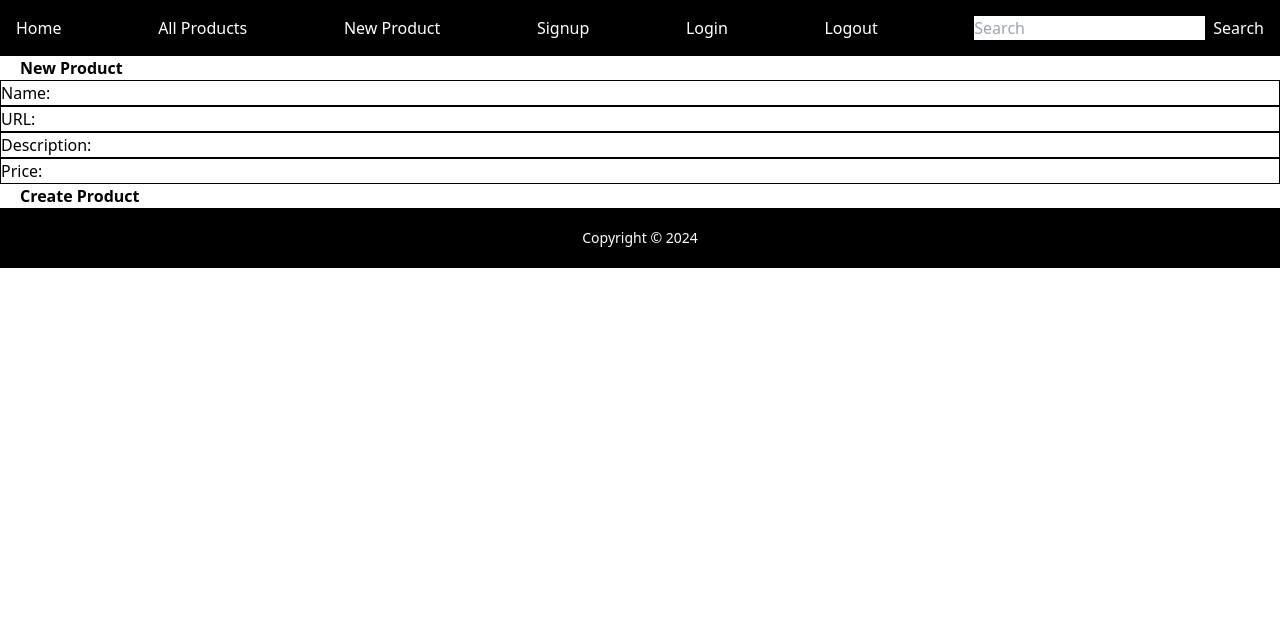
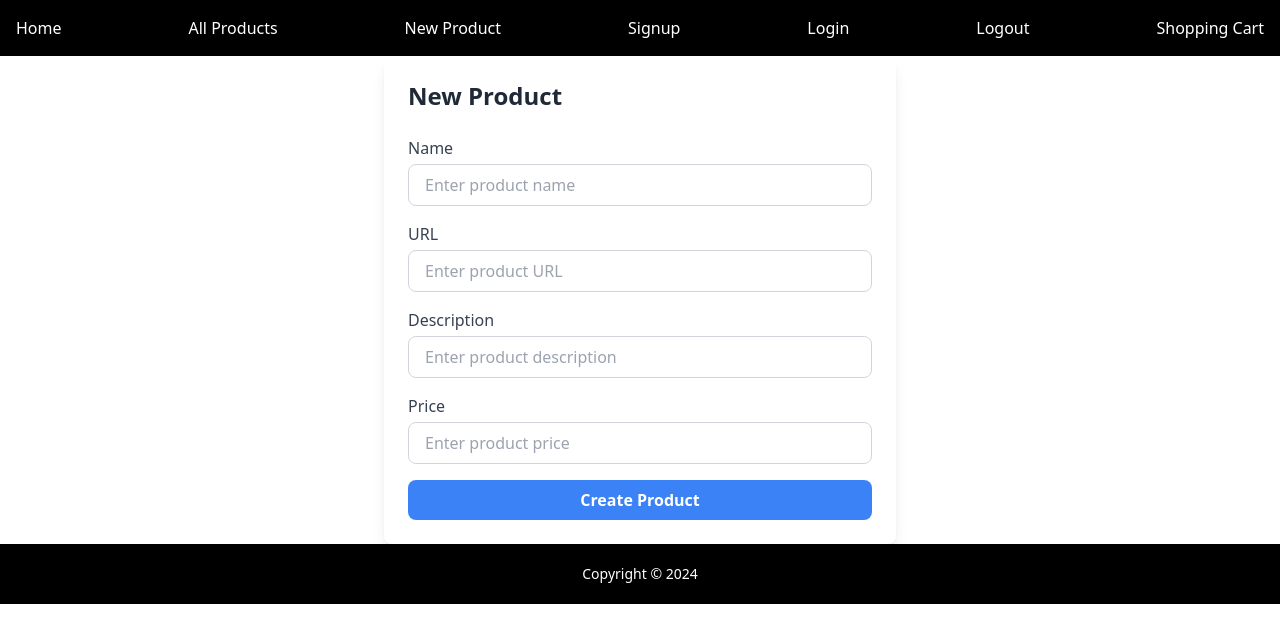
Before and after one commit to collinplank/mini-capstone-frontend, a React (Vite) app: page /products/new in a window 1280 px wide. Shown: the top 642 px of the page. Built offline with nearby package versions, Linux system fonts and the light colour scheme.

Commit message:
Update CSS with Tailwind

```diff
--- a/src/Header.jsx
+++ b/src/Header.jsx
@@ -33,12 +33,9 @@ export function Header() {
         <p className="nav-item">
           <LogoutLink />
         </p>
-        <form className="d-flex" role="search">
-          <input className="form-control me-2" type="search" placeholder="Search" aria-label="Search" />
-          <button className="btn btn-outline-success" type="submit">
-            Search
-          </button>
-        </form>
+        <p className="nav-item">
+          <Link to="/carted_products">Shopping Cart</Link>
+        </p>
       </div>
     </header>
   );
--- a/src/HomePage.jsx
+++ b/src/HomePage.jsx
@@ -1,8 +1,16 @@
+import { Link } from "react-router-dom";
 export function HomePage() {
   return (
-    <div className="min-h-screen bg-gray-100 flex items-center justify-center">
-      <div className="bg-white rounded-lg shadow-lg p-8 max-w-md mx-auto">
-        <h1 className="text-4xl font-extrabold text-gray-800 text-center mb-4">Welcome to the Products App!</h1>
+    <div className="min-h-screen bg-gradient-to-r from-blue-500 via-indigo-500 to-purple-600 flex items-center justify-center">
+      <div className="bg-white rounded-lg shadow-2xl p-10 max-w-md mx-auto transform transition-all hover:scale-105">
+        <h1 className="text-5xl font-extrabold text-gray-800 text-center mb-6 tracking-wide">
+          Welcome to the Products App!
+        </h1>
+        <Link to="/products">
+          <button className="w-full py-2 px-4 bg-indigo-600 text-white rounded-lg hover:bg-indigo-700 focus:outline-none focus:ring-2 focus:ring-indigo-600 focus:ring-opacity-50">
+            View Products
+          </button>
+        </Link>
       </div>
     </div>
   );
--- a/src/ProductsIndexPage.jsx
+++ b/src/ProductsIndexPage.jsx
@@ -5,7 +5,7 @@ export function ProductsIndexPage() {
   const navigate = useNavigate();
   const handleShow = (product) => {
     console.log("handleShow", product);
-    navigate(`/recipes/${product.id}`);
+    navigate(`/products/${product.id}`);
   };
   return (
     <main className="container">
--- a/src/ProductsNew.jsx
+++ b/src/ProductsNew.jsx
@@ -7,22 +7,61 @@ export function ProductsNew(props) {
   };
 
   return (
-    <div>
-      <h1 className="font-bold px-5">New Product</h1>
-      <form onSubmit={handleSubmit}>
-        <div className="border border-black">
-          Name: <input name="name" type="text" />
+    <div className="max-w-lg mx-auto p-6 bg-white shadow-lg rounded-lg">
+      <h1 className="text-2xl font-bold mb-6 text-gray-800">New Product</h1>
+      <form onSubmit={handleSubmit} className="space-y-4">
+        <div>
+          <label className="block text-gray-700 font-medium mb-1" htmlFor="name">
+            Name
+          </label>
+          <input
+            id="name"
+            name="name"
+            type="text"
+            className="w-full px-4 py-2 border border-gray-300 rounded-lg focus:ring-2 focus:ring-blue-400 focus:outline-none"
+            placeholder="Enter product name"
+          />
         </div>
-        <div className="border border-black">
-          URL: <input name="url" type="text" />
+        <div>
+          <label className="block text-gray-700 font-medium mb-1" htmlFor="url">
+            URL
+          </label>
+          <input
+            id="url"
+            name="url"
+            type="text"
+            className="w-full px-4 py-2 border border-gray-300 rounded-lg focus:ring-2 focus:ring-blue-400 focus:outline-none"
+            placeholder="Enter product URL"
+          />
         </div>
-        <div className="border border-black">
-          Description: <input name="description" type="text" />
+        <div>
+          <label className="block text-gray-700 font-medium mb-1" htmlFor="description">
+            Description
+          </label>
+          <input
+            id="description"
+            name="description"
+            type="text"
+            className="w-full px-4 py-2 border border-gray-300 rounded-lg focus:ring-2 focus:ring-blue-400 focus:outline-none"
+            placeholder="Enter product description"
+          />
         </div>
-        <div className="border border-black">
-          Price: <input name="price" type="integer" />
+        <div>
+          <label className="block text-gray-700 font-medium mb-1" htmlFor="price">
+            Price
+          </label>
+          <input
+            id="price"
+            name="price"
+            type="number"
+            className="w-full px-4 py-2 border border-gray-300 rounded-lg focus:ring-2 focus:ring-blue-400 focus:outline-none"
+            placeholder="Enter product price"
+          />
         </div>
-        <button type="submit" className="font-bold hover:bg-green-500 rounded-lg px-5">
+        <button
+          type="submit"
+          className="w-full bg-blue-500 text-white font-bold py-2 px-4 rounded-lg hover:bg-blue-600 focus:ring-2 focus:ring-blue-400 focus:ring-offset-2"
+        >
           Create Product
         </button>
       </form>
--- a/src/ProductsPage.jsx
+++ b/src/ProductsPage.jsx
@@ -55,6 +55,13 @@ export function ProductsPage() {
     });
   };
 
+  const handleAddToCart = (params) => {
+    axios.post("/carted_products.json", params).then((response) => {
+      console.log(response);
+      setIsProductsShowVisible(false);
+    });
+  };
+
   useEffect(handleIndex, []);
 
   return (
@@ -62,7 +69,12 @@ export function ProductsPage() {
       <ProductsNew onCreate={handleCreate} />
       <ProductsIndex products={products} onShow={handleShow} />
       <Modal show={isProductsShowVisible} onClose={() => setIsProductsShowVisible(false)}>
-        <ProductsShow product={currentProduct} onUpdate={handleUpdate} onDestroy={handleDestroy} />
+        <ProductsShow
+          product={currentProduct}
+          onUpdate={handleUpdate}
+          onDestroy={handleDestroy}
+          onAddToCart={handleAddToCart}
+        />
       </Modal>
     </main>
   );
--- a/src/ProductsShow.jsx
+++ b/src/ProductsShow.jsx
@@ -1,33 +1,68 @@
-export function ProductsShow({ product, onUpdate, onDestroy }) {
+export function ProductsShow({ product, onUpdate, onDestroy, onAddToCart }) {
   const handleSubmit = (event) => {
     event.preventDefault();
     const params = new FormData(event.target);
     onUpdate(product, params, () => event.target.reset());
   };
 
+  const handleShoppingCartSubmit = (event) => {
+    event.preventDefault();
+    const params = new FormData(event.target);
+    onAddToCart(params);
+  };
+
   return (
-    <div>
-      <h1>Product Information</h1>
-      <p>{product.name}</p>
-      <p>{product.url}</p>
-      <p>{product.description}</p>
-      <p>{product.price}</p>
-      <form onSubmit={handleSubmit}>
-        <div>
-          Name: <input name="name" type="text" />
+    <div className="fixed inset-0 flex items-center justify-center bg-gray-500 bg-opacity-50 z-50">
+      <div className="bg-white rounded-lg shadow-lg w-full max-w-lg p-6">
+        <h1 className="text-2xl font-bold text-gray-800 mb-4">{product.name}</h1>
+
+        <div className="space-y-2 mb-6">
+          <p className="text-gray-700">
+            <span className="font-semibold">Price:</span> ${product.price}
+          </p>
+          <p className="text-gray-700">
+            <span className="font-semibold">Description:</span> {product.description}
+          </p>
         </div>
-        <div>
-          URL: <input name="url" type="text" />
-        </div>
-        <div>
-          Description: <input name="description" type="text" />
-        </div>
-        <div>
-          Price: <input name="price" type="integer" />
-        </div>
-        <button type="submit">Update Product</button>
-      </form>
-      <button onClick={() => onDestroy(product)}>Delete</button>
+
+        <form onSubmit={handleSubmit} className="space-y-4 mb-6">
+          <button
+            type="submit"
+            className="w-full bg-green-500 text-white font-bold py-2 rounded-lg hover:bg-green-600 focus:ring-2 focus:ring-green-400 focus:ring-offset-2"
+          >
+            Update
+          </button>
+        </form>
+
+        <button
+          onClick={() => onDestroy(product)}
+          className="w-full mb-4 bg-red-500 text-white font-bold py-2 rounded-lg hover:bg-red-600 focus:ring-2 focus:ring-red-400 focus:ring-offset-2"
+        >
+          Destroy
+        </button>
+
+        <form onSubmit={handleShoppingCartSubmit} className="space-y-4">
+          <div>
+            <label className="block text-gray-700 font-medium mb-1" htmlFor="quantity">
+              Quantity
+            </label>
+            <input
+              id="quantity"
+              name="quantity"
+              type="number"
+              className="w-full px-4 py-2 border border-gray-300 rounded-lg focus:ring-2 focus:ring-blue-400 focus:outline-none"
+              placeholder="Enter quantity"
+            />
+          </div>
+          <input name="product_id" type="hidden" value={product.id} />
+          <button
+            type="submit"
+            className="w-full bg-blue-500 text-white font-bold py-2 rounded-lg hover:bg-blue-600 focus:ring-2 focus:ring-blue-400 focus:ring-offset-2"
+          >
+            Add to Cart
+          </button>
+        </form>
+      </div>
     </div>
   );
 }
--- a/src/SignupPage.jsx
+++ b/src/SignupPage.jsx
@@ -22,27 +22,72 @@ export function SignupPage() {
   };
 
   return (
-    <div id="signup">
-      <h1>Signup</h1>
-      <ul>
-        {errors.map((error) => (
-          <li key={error}>{error}</li>
-        ))}
-      </ul>
-      <form onSubmit={handleSubmit}>
+    <div id="signup" className="max-w-md mx-auto p-6 bg-white shadow-lg rounded-lg">
+      <h1 className="text-2xl font-bold mb-6 text-gray-800 text-center">Signup</h1>
+
+      {errors.length > 0 && (
+        <ul className="mb-4 text-red-600 list-disc pl-5">
+          {errors.map((error) => (
+            <li key={error}>{error}</li>
+          ))}
+        </ul>
+      )}
+
+      <form onSubmit={handleSubmit} className="space-y-4">
         <div>
-          Name: <input name="name" type="text" />
+          <label className="block text-gray-700 font-medium mb-1" htmlFor="name">
+            Name
+          </label>
+          <input
+            id="name"
+            name="name"
+            type="text"
+            className="w-full px-4 py-2 border border-gray-300 rounded-lg focus:ring-2 focus:ring-blue-400 focus:outline-none"
+            placeholder="Enter your name"
+          />
         </div>
         <div>
-          Email: <input name="email" type="email" />
+          <label className="block text-gray-700 font-medium mb-1" htmlFor="email">
+            Email
+          </label>
+          <input
+            id="email"
+            name="email"
+            type="email"
+            className="w-full px-4 py-2 border border-gray-300 rounded-lg focus:ring-2 focus:ring-blue-400 focus:outline-none"
+            placeholder="Enter your email"
+          />
         </div>
         <div>
-          Password: <input name="password" type="password" />
+          <label className="block text-gray-700 font-medium mb-1" htmlFor="password">
+            Password
+          </label>
+          <input
+            id="password"
+            name="password"
+            type="password"
+            className="w-full px-4 py-2 border border-gray-300 rounded-lg focus:ring-2 focus:ring-blue-400 focus:outline-none"
+            placeholder="Enter your password"
+          />
         </div>
         <div>
-          Password confirmation: <input name="password_confirmation" type="password" />
+          <label className="block text-gray-700 font-medium mb-1" htmlFor="password_confirmation">
+            Password Confirmation
+          </label>
+          <input
+            id="password_confirmation"
+            name="password_confirmation"
+            type="password"
+            className="w-full px-4 py-2 border border-gray-300 rounded-lg focus:ring-2 focus:ring-blue-400 focus:outline-none"
+            placeholder="Confirm your password"
+          />
         </div>
-        <button type="submit">Signup</button>
+        <button
+          type="submit"
+          className="w-full bg-blue-500 text-white font-bold py-2 px-4 rounded-lg hover:bg-blue-600 focus:ring-2 focus:ring-blue-400 focus:ring-offset-2"
+        >
+          Signup
+        </button>
       </form>
     </div>
   );
```
Also changed, not shown: src/App.jsx (+9 -2 lines), src/CartedProductsIndexPage.jsx (added, +30 -0 lines), src/LoginPage.jsx (+38 -11 lines).
